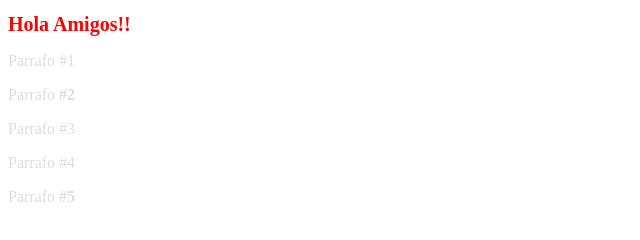
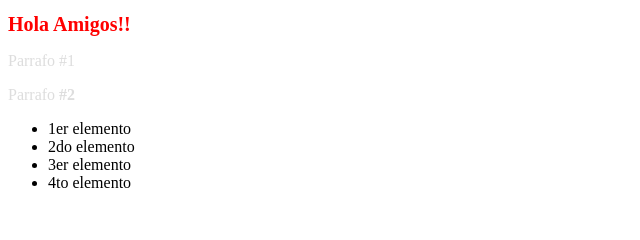
Before and after one commit to paulosernamx/cursoCrehana, a plain HTML site: page index.html in a window 1280 px wide. Shown: the whole page, without its empty margins (0-640 px from the left). Drawn offline with Linux system fonts and the light colour scheme.

Commit message:
se cambio la pagina index agregando estructura y clases de estilos

```diff
--- a/index.html
+++ b/index.html
@@ -11,14 +11,17 @@
 	<h1>Hola Amigos!!</h1>
 
 	<!--Nuevos parrafos del proyecto-->
-	<p>Parrafo #1</p>
+	<p class="parrafoItem">Parrafo #1</p>
 
-	<p>Parrafo <b>#2</b></p>
+	<p class="parrafoItem">Parrafo <b>#2</b></p>
 
-	<p>Parrafo #3</p>
-
-	<p>Parrafo #4</p>
-
-	<p>Parrafo <b>#5</b></p>
+	<div class="container">
+		<ul>
+			<li>1er elemento</li>
+			<li>2do elemento</li>
+			<li>3er elemento</li>
+			<li>4to elemento</li>
+		</ul>
+	</div>
 </body>
 </html>
```
